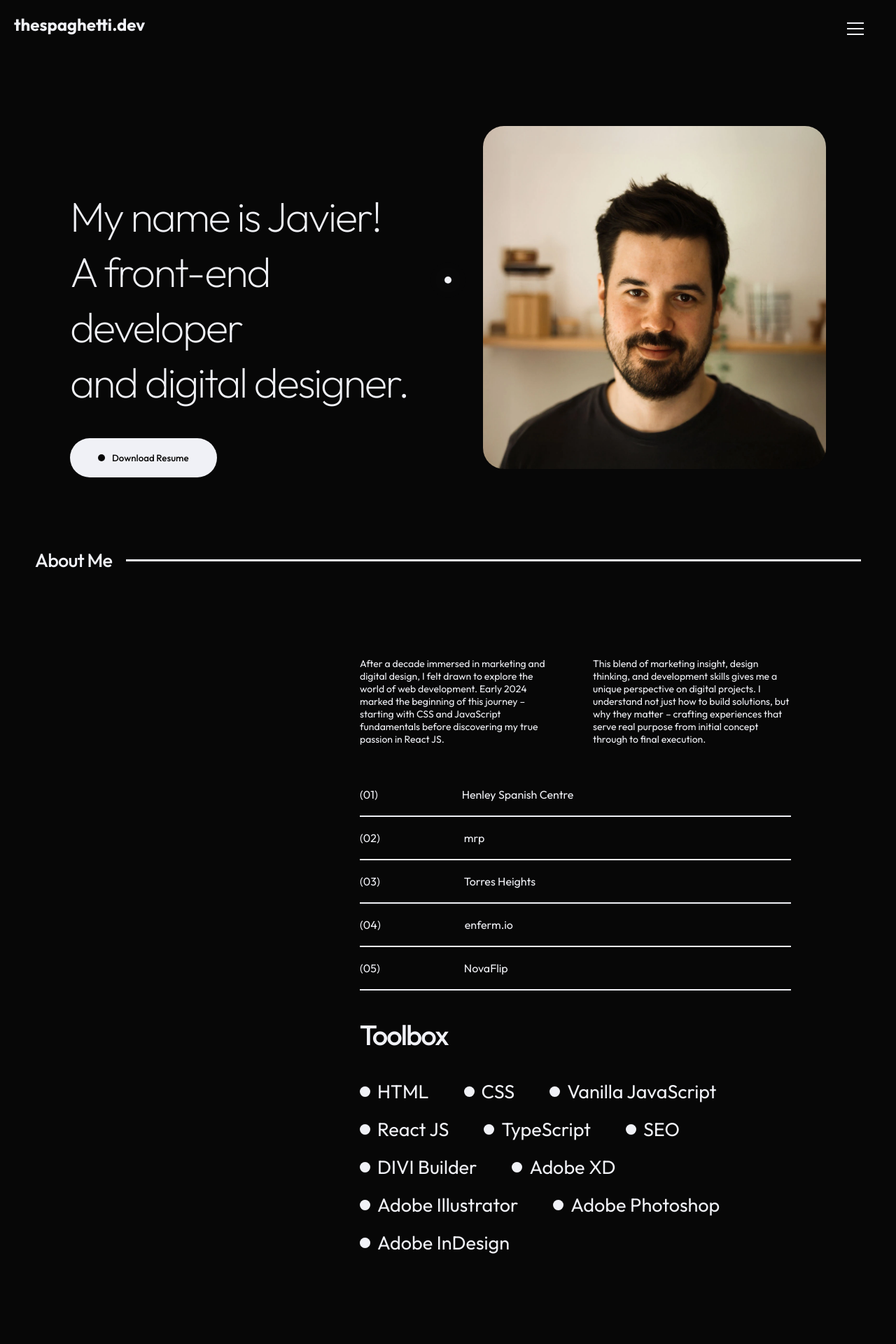
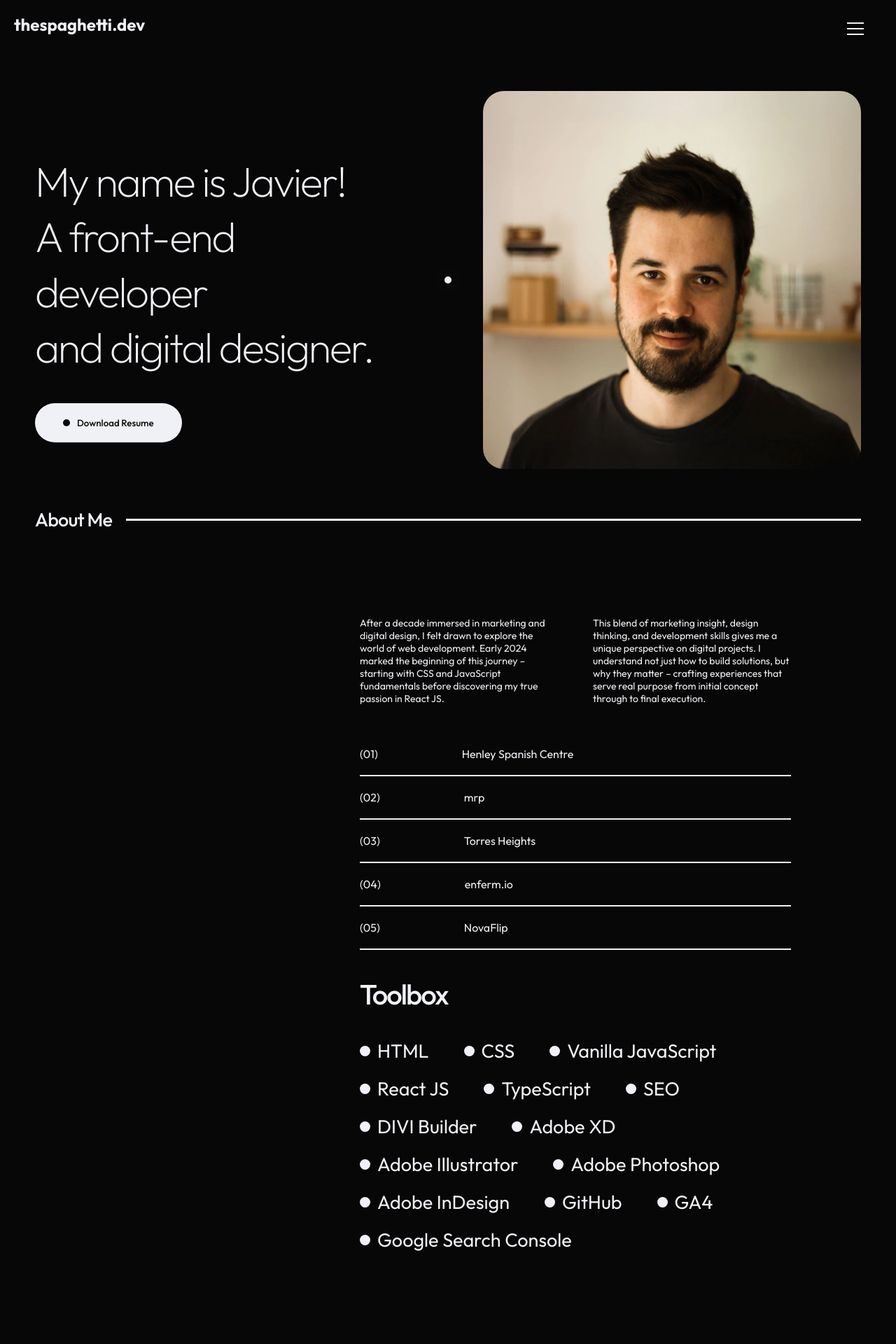
Before and after one commit to javiductor/thespaghetti.dev, a React (Vite) app: page /about in a window 1280 px wide. Shown: the top 1920 px of the page at 70% size. Built offline with nearby package versions, Linux system fonts and the light colour scheme; what @directus/sdk would draw is missing.

Commit message:
- Reduce padding about header img top - Change images about page - clients - Add more tools to toolbox

```diff
--- a/src/components/pages/about/components/about-header.module.css
+++ b/src/components/pages/about/components/about-header.module.css
@@ -75,7 +75,7 @@
 @media (min-width: 1200px) {
   .headerContainer {
     flex-direction: row;
-    margin: 100px;
+    margin: 50px;
     gap: 100px;
   }
 }
--- a/src/components/pages/about/components/about-info.jsx
+++ b/src/components/pages/about/components/about-info.jsx
@@ -12,31 +12,31 @@ const AboutInfo = () => {
           {
             number: "(01)",
             name: "Henley Spanish Centre",
-            image: "/assets/Portfolio/TTHC.webp",
+            image: "/assets/Portfolio/henley-spanish.webp",
             position: { top: "100", left: "300" },
           },
           {
             number: "(02)",
             name: "mrp",
-            image: "/assets/Portfolio/enferm.webp",
+            image: "/assets/Portfolio/mrp.webp",
             position: { top: "200", left: "500" },
           },
           {
             number: "(03)",
             name: "Torres Heights",
-            image: "/assets/Portfolio/mrp.webp",
+            image: "/assets/Portfolio/TTHC.webp",
             position: { top: "300", left: "700" },
           },
           {
             number: "(04)",
             name: "enferm.io",
-            image: "/assets/Portfolio/NovaFlip.webp",
+            image: "/assets/Portfolio/enferm.webp",
             position: { top: "400", left: "200" },
           },
           {
             number: "(05)",
             name: "NovaFlip",
-            image: "/assets/Portfolio/TTHC.webp",
+            image: "/assets/Portfolio/Novaflip.webp",
             position: { top: "500", left: "400" },
           },
         ]}
@@ -53,6 +53,9 @@ const AboutInfo = () => {
           { name: "Adobe Illustrator" },
           { name: "Adobe Photoshop" },
           { name: "Adobe InDesign" },
+          { name: "GitHub" },
+          { name: "GA4" },
+          { name: "Google Search Console" },
         ]}
       />
     </div>
```
